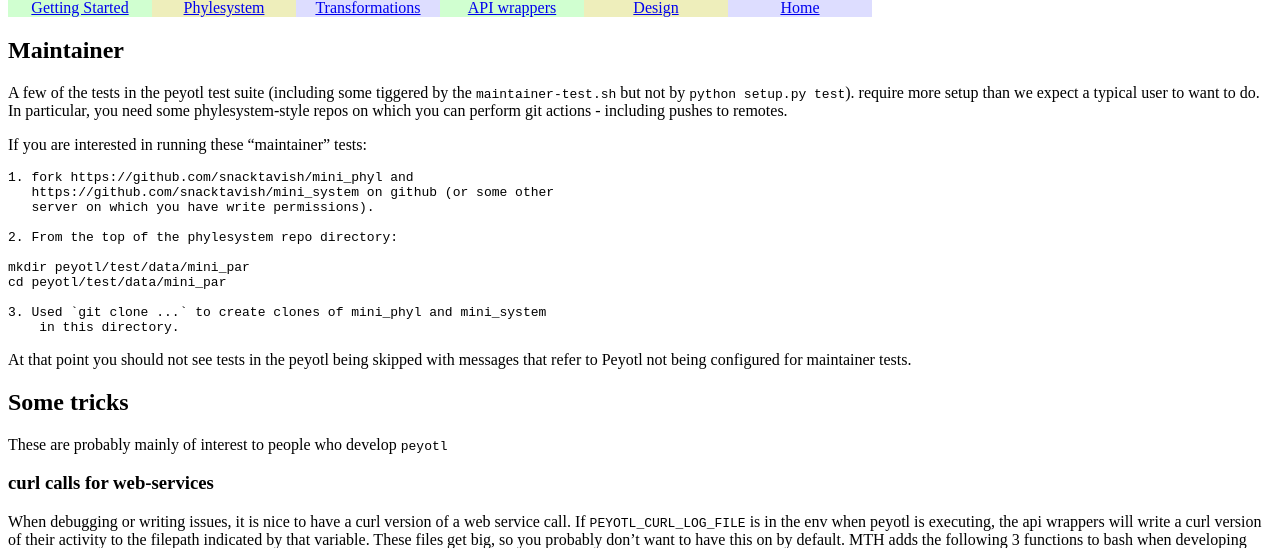
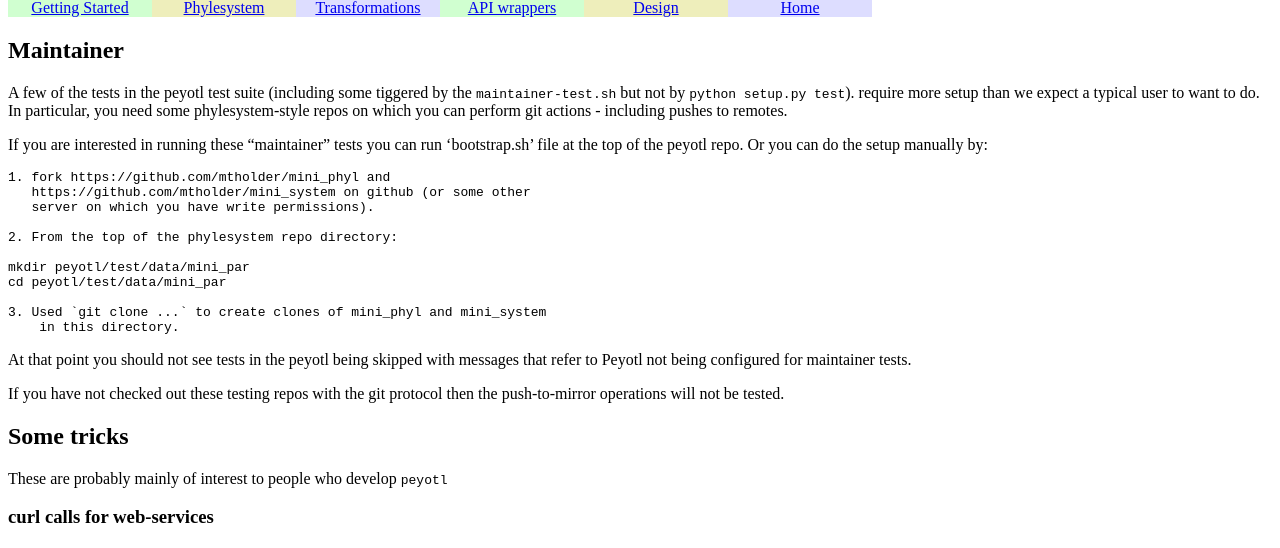
Before and after one commit to OpenTreeOfLife/peyotl, a Jekyll site: the page built from maintainer/index.md, in a window 1280 px wide and 900 px high, cut to the strip 352-900 px from the top of the window. Built offline with Jekyll 4.4.1, drawn with Linux system fonts in a browser that asks for light colours.

Commit message:
describing maintainer tests

```diff
--- a/maintainer/index.md
+++ b/maintainer/index.md
@@ -10,10 +10,11 @@ require more setup than we expect a typical user to want to do.
 In particular, you need some phylesystem-style repos on which you can
 perform git actions - including pushes to remotes.
 
-If you are interested in running these "maintainer" tests:
+If you are interested in running these "maintainer" tests you can run 'bootstrap.sh'
+file at the top of the peyotl repo. Or you can do the setup manually by:
 
-    1. fork https://github.com/snacktavish/mini_phyl and
-       https://github.com/snacktavish/mini_system on github (or some other
+    1. fork https://github.com/mtholder/mini_phyl and
+       https://github.com/mtholder/mini_system on github (or some other
        server on which you have write permissions).
 
     2. From the top of the phylesystem repo directory:
@@ -26,6 +27,10 @@ If you are interested in running these "maintainer" tests:
 
 At that point you should not see tests in the peyotl being skipped
 with messages that refer to Peyotl not being configured for maintainer tests.
+
+If you have not checked out these testing repos with the git protocol
+then the push-to-mirror operations will not be tested.
+
 
 ## Some tricks
 These are probably mainly of interest to people who develop `peyotl`
```
Also changed, not shown: testing/index.md (+3 -1 lines).
